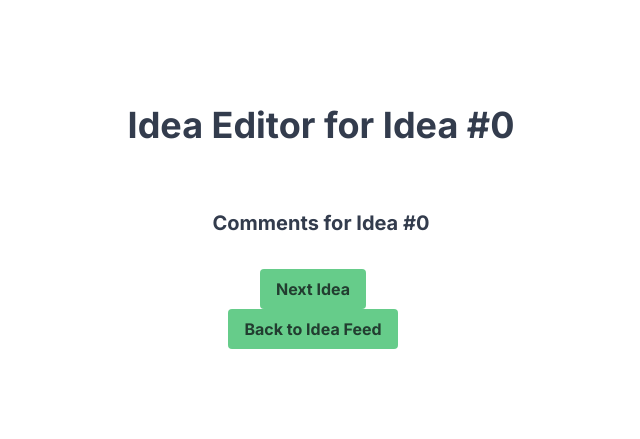
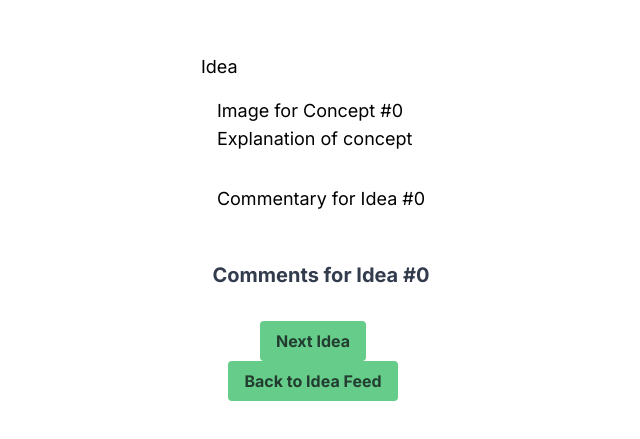
Before and after one commit to antilley1/guitar-app, a Next.js app: page /IdeaEditor/0 in a window 1280 px wide. Shown: the part 181-620 px from the top of the page, without its empty margins (319-959 px from the left). Built offline with nearby package versions, Linux system fonts and the light colour scheme.

Commit message:
Add new components to IdeaContent component

```diff
--- a/app/IdeaEditor/[id]/page.tsx
+++ b/app/IdeaEditor/[id]/page.tsx
@@ -1,10 +1,12 @@
+'use client';
+
 import IdeaContent from '../../components/IdeaContent';
 import CommentSection from '../../components/CommentSection';
 import NavigateIdeas from '../../components/NavigateIdeas';
 
 export default function IdeaEditorPage({ params }: { params: { id: string } }) {
 
-  const ideaId = params.id;
+  const ideaId: string = params.id;
 
     return(
       <main className="flex min-h-screen flex-col items-center justify-center p-24 bg-base-100">
--- /dev/null
+++ b/app/components/Commentary.tsx
@@ -0,0 +1,7 @@
+export default function Commentary({ id }: { id: string }) {
+    return (
+        <div className="text-lg p-4">
+            <p>Commentary for Idea #{id}</p>
+        </div>
+    );
+}
--- /dev/null
+++ b/app/components/Concept.tsx
@@ -0,0 +1,8 @@
+export default function Concept({ id }: { id: string }) {
+    return (
+        <div className="text-lg p-4">
+            <h2>Image for Concept #{id}</h2>
+            <p>Explanation of concept</p>
+        </div>
+    );
+}
--- a/app/components/IdeaContent.tsx
+++ b/app/components/IdeaContent.tsx
@@ -1,9 +1,12 @@
+import Concept from './Concept';
+import Commentary from './Commentary';
+
 export default function IdeaContent({ id }: { id: string }) {
     return (
         <div className="text-lg p-4">
-          <h1 className="text-4xl font-bold mb-8 text-base-content">
-            Idea Editor for Idea #{id}
-          </h1>
+          <h1>Idea</h1>
+          <Concept id={id}/>
+          <Commentary id={id}/>
         </div>
     );
 }
--- a/app/page.tsx
+++ b/app/page.tsx
@@ -1,3 +1,5 @@
+'use client';
+
 import { IdeaFeedContainer } from "./components/IdeaFeedContainer";
 
 export default function Home() {
```
